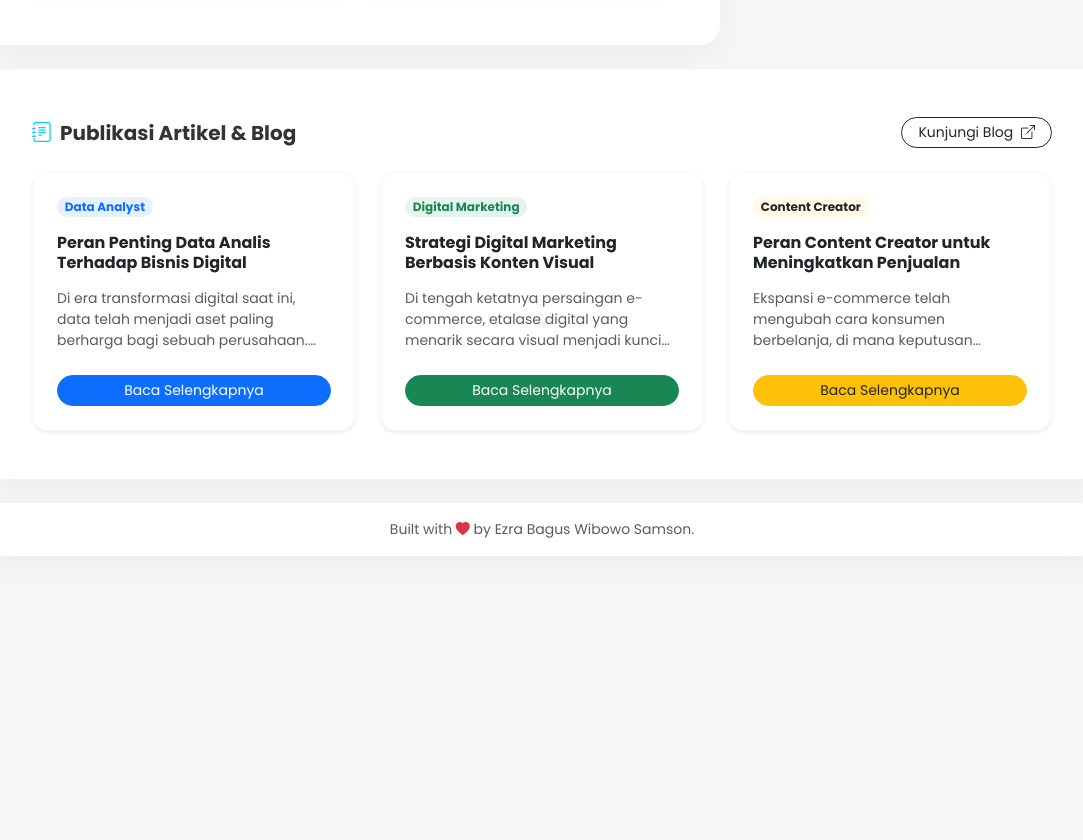
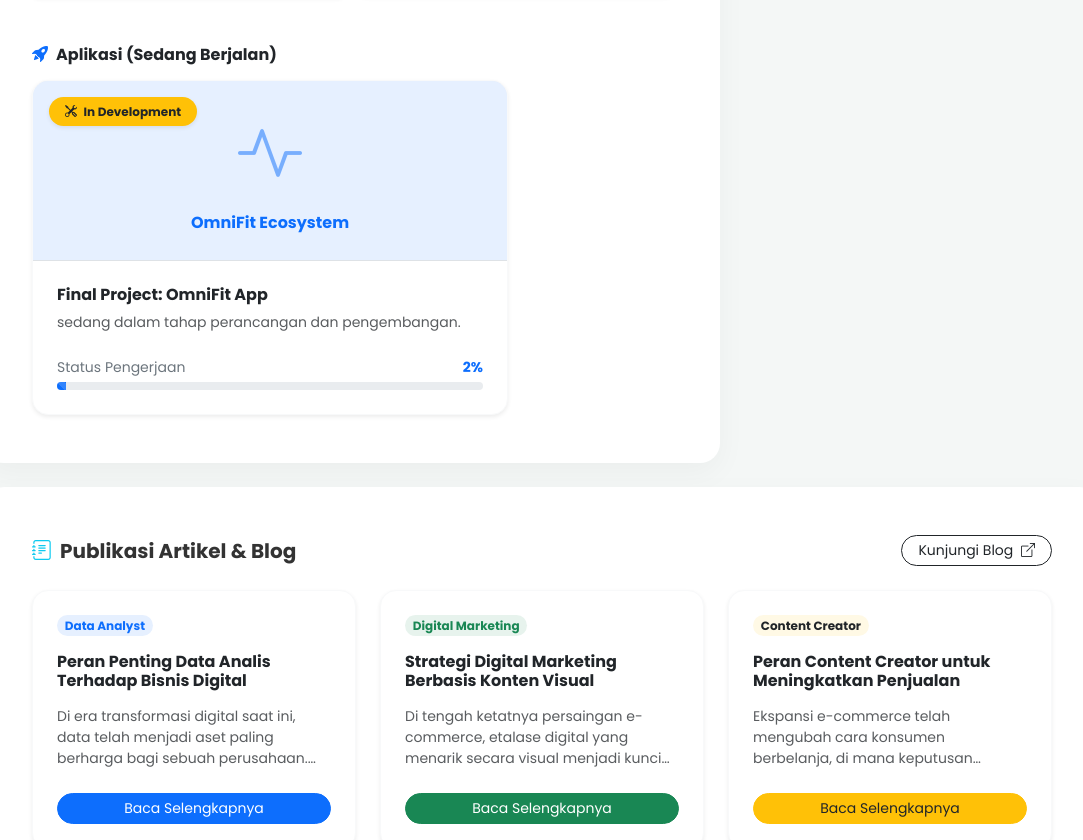
Before and after one commit to htoga5004-glitch/portofolio-ezra-samson, a plain HTML site: page index.html in a window 1280 px wide. Shown: the part 1960-2800 px from the top of the page, without its empty margins (98-1181 px from the left). Before the commit the page ends 2564 px from the top, so only its background shows below. Drawn offline with nearby package versions, Linux system fonts and the light colour scheme.

Commit message:
Fix HTML structure and update content

```diff
--- a/index.html
+++ b/index.html
@@ -4,7 +4,6 @@
     <meta charset="UTF-8">
     <meta name="viewport" content="width=device-width, initial-scale=1.0">
     <title>Personal Portfolio</title>
-
     <link href="https://cdn.jsdelivr.net/npm/bootstrap@5.3.0/dist/css/bootstrap.min.css" rel="stylesheet">
     <link rel="stylesheet" href="https://cdn.jsdelivr.net/npm/bootstrap-icons@1.11.1/font/bootstrap-icons.css">
     <link href="https://fonts.googleapis.com/css2?family=Poppins:ital,wght@0,300;0,400;0,600;0,700&display=swap" rel="stylesheet">
@@ -70,8 +69,7 @@
 </head>
 <body>
 
-      <!-- Navbar modif -->
-    <nav class="navbar navbar-expand-lg navbar-dark navbar-custom sticky-top py-3">
+      <nav class="navbar navbar-expand-lg navbar-dark navbar-custom sticky-top py-3">
         <div class="container">
             <a class="navbar-brand fw-bold" href="#"><i class="bi bi-grid-1x2-fill me-2 text-warning"></i>PORTFOLIO.</a>
             <button class="navbar-toggler border-0" type="button" data-bs-toggle="collapse" data-bs-target="#navbarNav">
@@ -90,8 +88,7 @@
         </div>
     </nav>
 
-       <!-- Profile Saya -->
-    <div class="container mt-5">
+       <div class="container mt-5">
 
         <div class="row mb-4 align-items-stretch g-4">
             <div class="col-md-4">
@@ -136,7 +133,6 @@
             </div>
         </div>
 
-        <!-- Keahlian dan project -->
         <div class="row mb-4 align-items-stretch g-4">
             <div class="col-md-8">
                 <div class="card-custom h-100 p-4 p-md-5">
@@ -168,7 +164,6 @@
                 </div>
             </div>
 
-            <!-- video embed -->
             <div class="col-md-4">
                 <div class="card-custom h-100 p-4">
     <h5 class="fw-bold mb-3"><i class="bi bi-play-circle-fill me-2 text-danger"></i>Video Eksplorasi</h5>
@@ -187,8 +182,7 @@
             </div>
         </div>
 
-         <!-- portofolio project -->
-        <div class="row mb-4 align-items-start g-4">
+         <div class="row mb-4 align-items-start g-4">
             <div class="col-md-8">
                 <div class="card-custom p-4 p-md-5">
                     <h5 class="fw-bold mb-4"><i class="bi bi-images me-2 text-success"></i>Galeri Portofolio Proyek</h5>
@@ -223,10 +217,45 @@
                         </div>
                     </div>
 
-                </div>
+                  <h6 class="fw-bold text-dark mb-3 mt-5"><i class="bi bi-rocket-takeoff-fill me-2 text-primary"></i>Aplikasi (Sedang Berjalan)</h6>
+                    <div class="row g-3">
+                        <div class="col-12 col-md-9">
+                            <div class="card border border-light shadow-sm rounded-4 h-100 bg-white overflow-hidden position-relative">
+                                <div class="position-absolute top-0 start-0 m-3" style="z-index: 2;">
+                                    <span class="badge bg-warning text-dark rounded-pill fw-bold shadow-sm px-3 py-2">
+                                        <i class="bi bi-tools me-1"></i> In Development
+                                    </span>
+                                </div>
+
+                                <div class="bg-primary bg-opacity-10 d-flex flex-column justify-content-center align-items-center border-bottom" style="height: 180px;">
+                                    <i class="bi bi-activity text-primary opacity-50" style="font-size: 4rem;"></i>
+                                    <span class="text-primary fw-bold mt-2">OmniFit Ecosystem</span>
+                                </div>
+
+                                <div class="card-body p-4 d-flex flex-column">
+                                    <h6 class="fw-bold text-dark mb-2">Final Project: OmniFit App</h6>
+
+                                    <p class="text-muted small mb-4">
+                                     sedang dalam tahap perancangan dan pengembangan.
+                                        <!-- <b>OmniFit</b> adalah aplikasi asisten gym pribadi. Pengguna bisa memantau keramaian cabang gym secara <i>real-time</i> agar bisa memilih lokasi yang nyaman. Selain itu, fitur <i>tracking</i> protein dan latihan memungkinkan pengguna mencatat progres beban latihan serta perubahan berat badan/tinggi badan dari waktu ke waktu agar perkembangan fisik lebih terukur. -->
+                                    </p>
+
+                                    <div class="mt-auto">
+                                        <div class="d-flex justify-content-between align-items-center mb-1">
+                                            <small class="text-secondary fw-medium">Status Pengerjaan</small>
+                                            <small class="text-primary fw-bold">2%</small>
+                                        </div>
+                                        <div class="progress" style="height: 8px;">
+                                            <div class="progress-bar progress-bar-striped progress-bar-animated bg-primary" role="progressbar" style="width: 2%" aria-valuenow="2" aria-valuemin="0" aria-valuemax="100"></div>
+                                        </div>
+                                    </div>
+                                </div>
+                            </div>
+                        </div>
+                    </div>
+                    </div>
             </div>
 
-            <!-- sosial media -->
             <div class="col-md-4">
                 <div class="card-custom p-4 bg-dark text-white shadow-lg sticky-top" style="top: 100px;">
                     <h5 class="fw-bold mb-4 border-bottom border-secondary pb-3"><i class="bi bi-link-45deg me-2"></i>Social Media</h5>
@@ -245,8 +274,7 @@
             </div>
         </div>
 
-         <!-- Publikasi Artikel & Blog  -->
-        <div class="row mb-4">
+         <div class="row mb-4">
             <div class="col-12">
                 <div class="card-custom p-4 p-md-5">
                     <div class="d-flex justify-content-between align-items-center mb-4">
```
